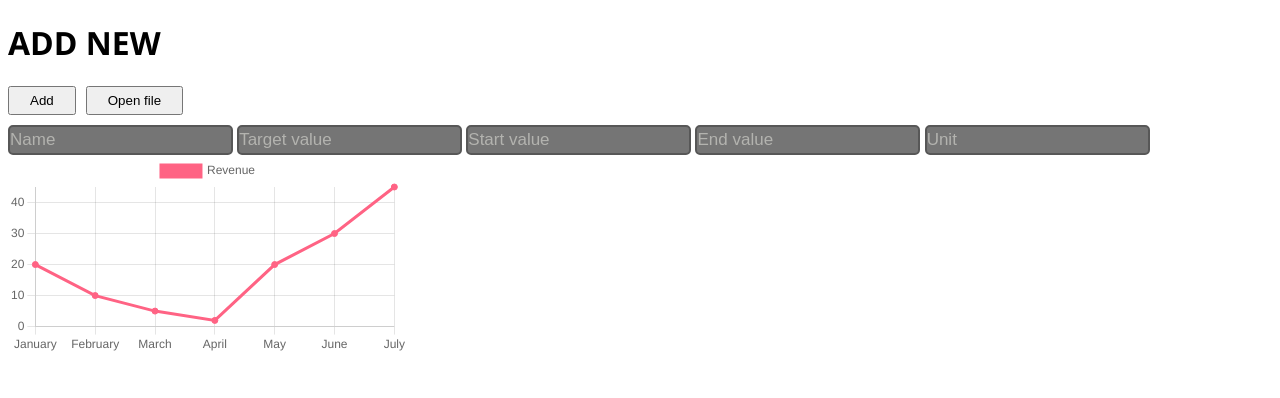
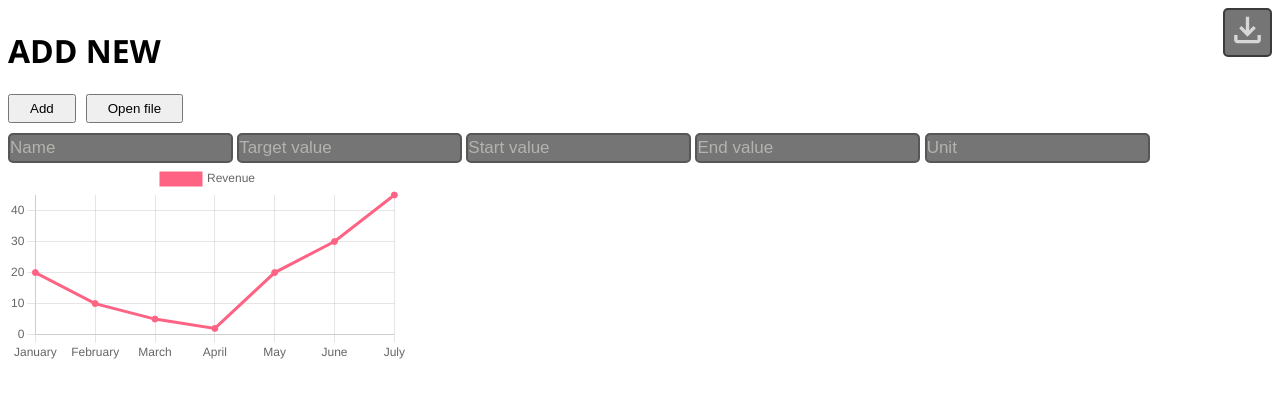
Before and after one commit to Dulme8556/digipalvelut-projekti, a SvelteKit app in the folder digipalvelut-projekti/: page / in a window 1280 px wide. Shown: the top 398 px of the page. Built offline with nearby package versions, Linux system fonts and the light colour scheme.

Commit message:
example excel download made

```diff
--- a/digipalvelut-projekti/src/components/app.svelte
+++ b/digipalvelut-projekti/src/components/app.svelte
@@ -5,6 +5,7 @@
     import Lines from "./lines.svelte";
     import Charts from "./charts.svelte";
     import GlobalStyles from "./global-styles.svelte";
+    import DownloadFile from "./download-file.svelte";
 
     let lists = $state({
         list: [],
@@ -13,10 +14,25 @@
     setContext('list', lists);
 </script>
 
-<div>
-    <AddNew />
-    <Lines />
-    <Charts />
+<style>
+    .website {
+        display: flex;
+        flex-direction: row;
+        justify-content: space-between;
+    }
+    .add__new {
+        display: flex;
+        flex-direction: column;
+    }
+</style>
+
+<div class="website">
+    <div class="add__new">
+        <AddNew />
+        <Lines />
+        <Charts />
+    </div>
+    <DownloadFile />
 </div>
 
 <!-- font is added in here -->
--- /dev/null
+++ b/digipalvelut-projekti/src/components/download-file.svelte
@@ -0,0 +1,25 @@
+<script>
+</script>
+
+<div>
+    <div class="link__container">
+        <a href="impact_tool.xlsx">
+            <img class="download" src="./images/download-icon.svg" alt="" />
+        </a>
+    </div>
+</div>
+
+<style>
+    .link__container {
+        border: #3B3B3B solid 2px;
+        border-radius: 5px;
+        background-color: #757575;
+    }
+
+    .download {
+        width: 45px;
+        height: 40px;
+        filter: brightness(0) saturate(100%) invert(96%) sepia(8%) saturate(7%)
+            hue-rotate(314deg) brightness(89%) contrast(93%);
+    }
+</style>
```
Also changed, not shown: digipalvelut-projekti/static/images/download-icon.svg (added).
